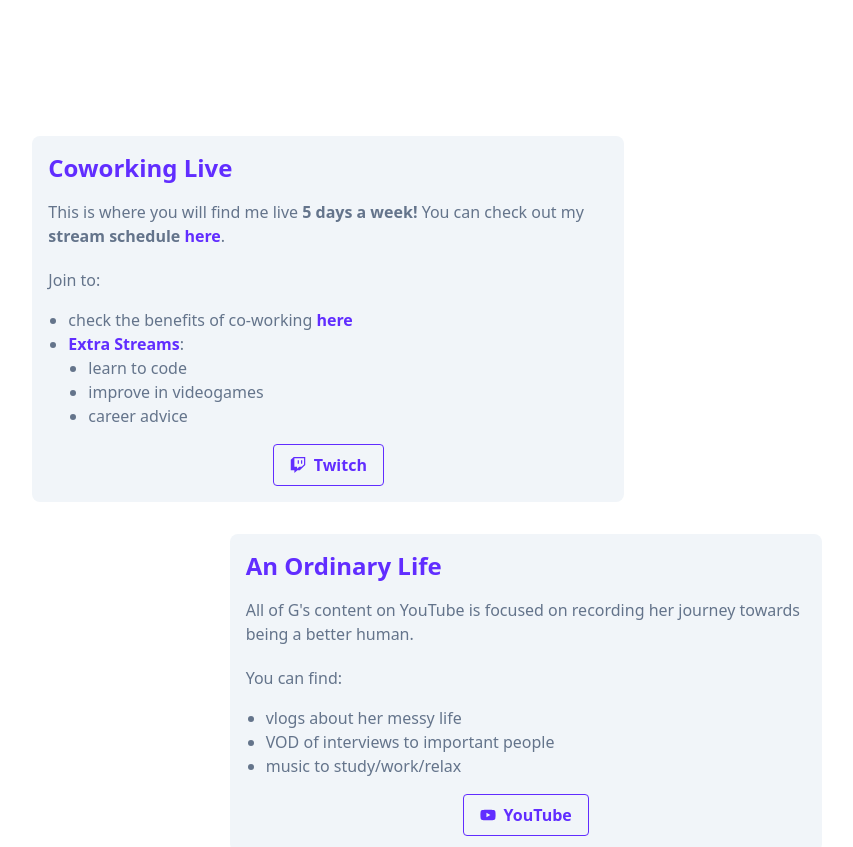
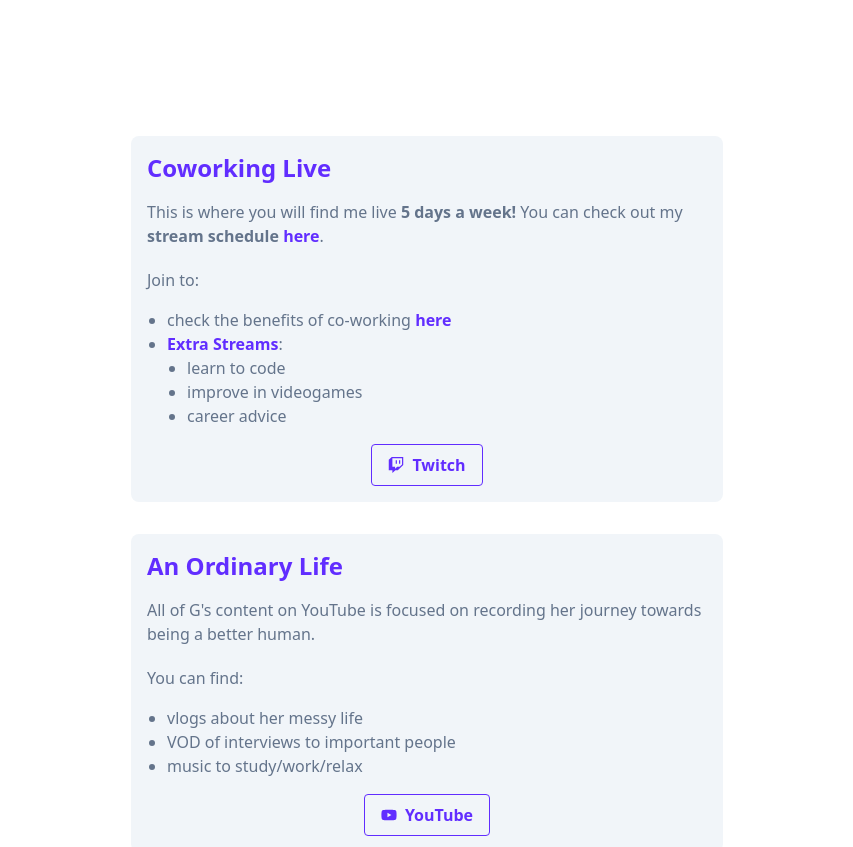
Before and after one commit to studytme/studytme-website, a Next.js app: page / in a window 1280 px wide. Shown: the part 700-1547 px from the top of the page, without its empty margins (213-1066 px from the left). Built offline with nearby package versions, Linux system fonts and the light colour scheme.

Commit message:
about cards not staggering anymore

```diff
--- a/src/pages/index.tsx
+++ b/src/pages/index.tsx
@@ -35,7 +35,7 @@ const Home: NextPage = () => {
       </div>
 
       <div className="py-5 ">
-        <div className="flex flex-col items-center 2xl:flex-row">
+        <div className="flex flex-col items-center 2xl:flex-row 2xl:items-start">
           <AboutCard
             title="Coworking Live"
             button={
@@ -210,7 +210,7 @@ const Home: NextPage = () => {
 
 const AboutCard = (props: { title: string; content: ReactNode; button: ReactNode }) => {
   return (
-    <div className="flex flex-col p-4 my-4 rounded-lg sm:w-3/4 2xl:mx-2 odd:self-start even:self-end text-slate-500 bg-slate-100 2xl:even:self-start">
+    <div className="flex flex-col p-4 my-4 rounded-lg sm:w-3/4 2xl:mx-2 text-slate-500 bg-slate-100">
       <h2 className="w-full mb-4 text-2xl font-bold text-twitch-purple">{props.title}</h2>
       <div className="space-y-4">{props.content}</div>
       <div className="self-center pt-2">{props.button}</div>
```
